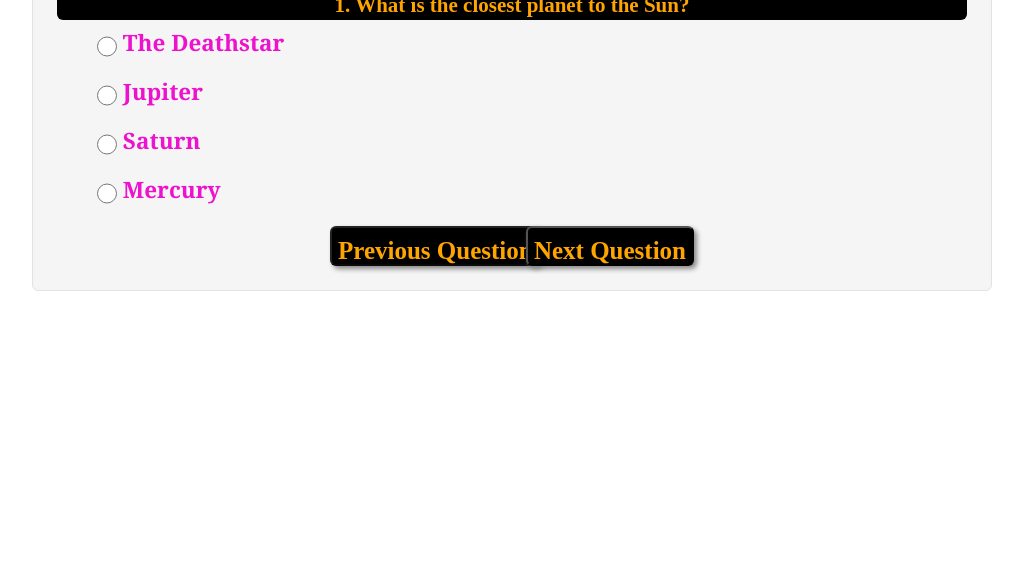
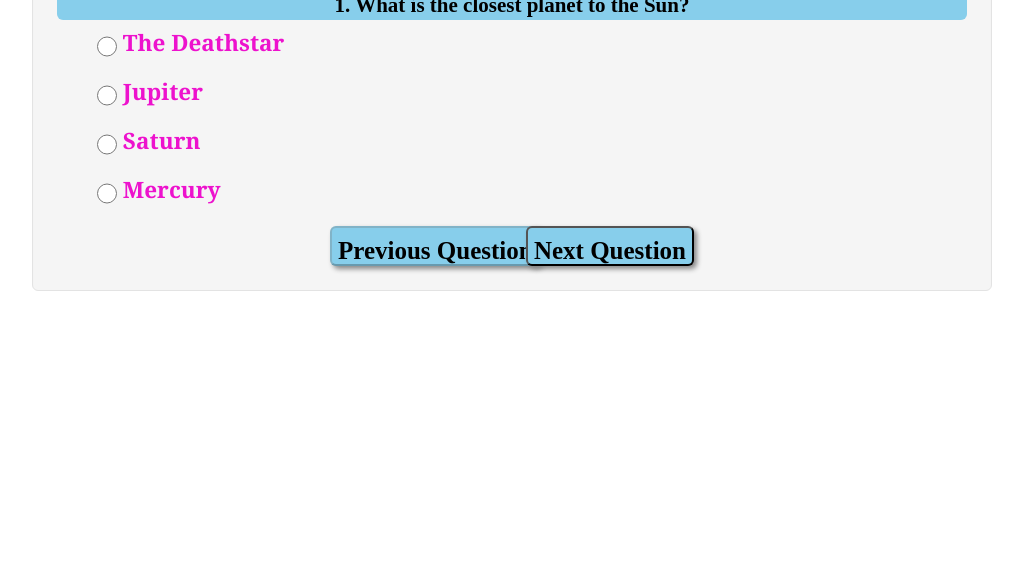
Before and after one commit to jsarker00/Code-Quiz, a plain HTML site: page index.html in a window 1280 px wide. Shown: the part 218-800 px from the top of the page, without its empty margins (128-1151 px from the left). Drawn offline with nearby package versions, Linux system fonts and the light colour scheme.

Commit message:
changed color

```diff
--- a/style.css
+++ b/style.css
@@ -30,7 +30,7 @@ p {
   position: relative;
 }
 .quizcontainer #quiz1 {
-  text-shadow: lightslategrey;
+  text-shadow: lemonchiffon;
   font-family: "Georgia", Arial, sans-serif;
 }
 .nextButton {
@@ -39,9 +39,9 @@ p {
   /* width: 150px;*/
   height: 40px;
   text-align: center;
-  background-color: black;
+  background-color: skyblue;
   /*clear: both;*/
-  color: orange;
+  color: black;
   font-family: "Gabriola", serif;
   position: relative;
   margin: auto;
@@ -58,9 +58,9 @@ p {
   /*width: 150px;*/
   height: 40px;
   text-align: center;
-  background-color: black;
+  background-color: skyblue;
   /*clear: both;*/
-  color: orange;
+  color: black;
   font-family: "Gabriola", serif;
   position: relative;
   margin: auto;
@@ -79,8 +79,8 @@ p {
   height: auto;
   margin: auto;
   border-radius: 6px;
-  background-color: black;
-  color: orange;
+  background-color: skyblue;
+  color: black;
   text-align: center;
 }
 .quizMessage {
```
